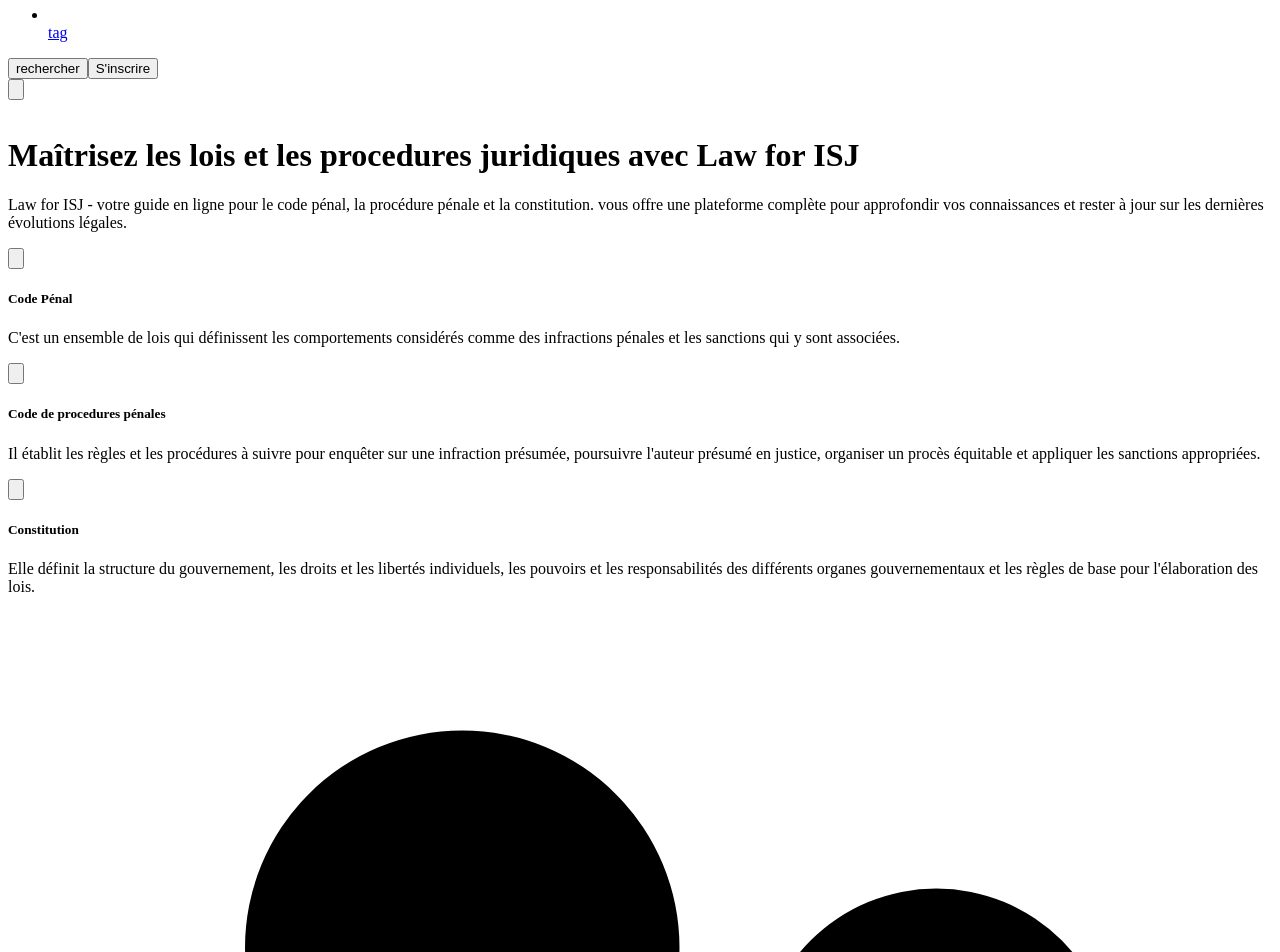
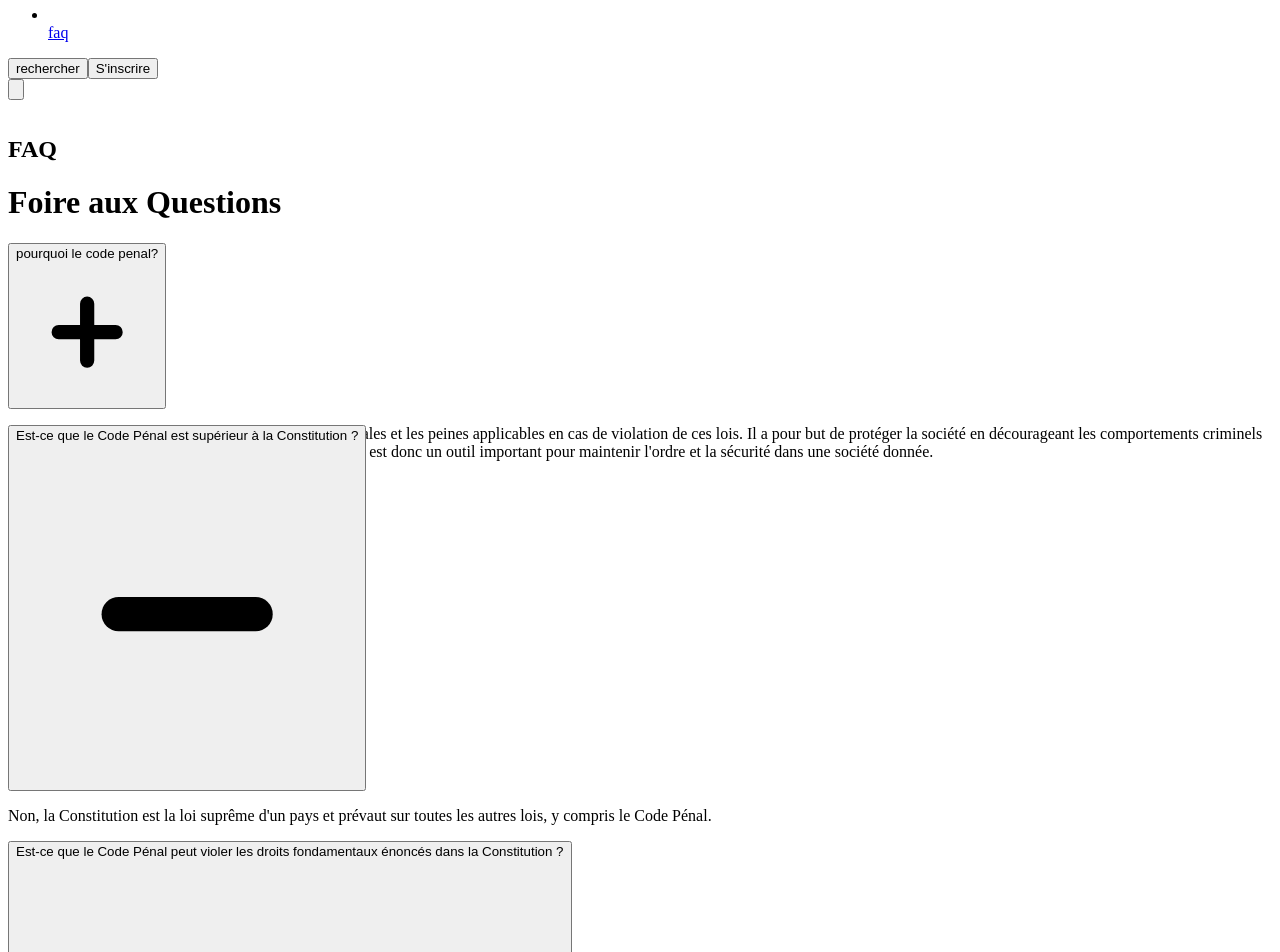
Before and after one commit to JamesAlaric/lawisj, a React (Vite) app in the folder react-front/: page /faq in a window 1280 px wide. Before the commit this address led to /home. Shown: the part 2500-3452 px from the top of the page. Built offline with nearby package versions, Linux system fonts and the light colour scheme; the HTML template or start-up script is replaced by a standard one.

Commit message:
#2 update faq

```diff
--- a/react-front/package.json
+++ b/react-front/package.json
@@ -9,8 +9,11 @@
     "preview": "vite preview"
   },
   "dependencies": {
+    "@emotion/react": "^11.10.6",
+    "@emotion/styled": "^11.10.6",
     "@heroicons/react": "^2.0.12",
     "@material-tailwind/react": "^1.2.4",
+    "@mui/material": "^5.12.1",
     "prop-types": "^15.8.1",
     "react": "^18.2.0",
     "react-dom": "^18.2.0",
--- /dev/null
+++ b/react-front/src/pages/faq.jsx
@@ -0,0 +1,92 @@
+import { Fragment, useState } from "react";
+import {
+  Accordion,Input,Typography,
+  AccordionHeader,
+  AccordionBody } from '@material-tailwind/react';
+import { Footer } from "@/widgets/layout";
+
+const questions = [
+  {
+    question: 'pourquoi le code penal?',
+    answer:
+      'Le Code Pénal est une loi qui établit les infractions pénales et les peines applicables en cas de violation de ces lois. Il a pour but de protéger la société en décourageant les comportements criminels et en punissant ceux qui les commettent. Le Code Pénal est donc un outil important pour maintenir l\'ordre et la sécurité dans une société donnée.'
+  },
+  {
+    question: 'Est-ce que le Code Pénal est supérieur à la Constitution ?',
+    answer:
+      'Non, la Constitution est la loi suprême d\'un pays et prévaut sur toutes les autres lois, y compris le Code Pénal.'
+  },
+  {
+    question: 'Est-ce que le Code Pénal peut violer les droits fondamentaux énoncés dans la Constitution ?',
+    answer:
+      'Non, le Code Pénal ne peut pas violer les droits fondamentaux énoncés dans la Constitution, car ces droits ont une valeur supérieure à toutes les autres lois.'
+  },
+  {
+    question: 'Est-ce que la Constitution peut affecter le contenu du Code Pénal ?',
+    answer:
+      'Oui, la Constitution peut affecter le contenu du Code Pénal en établissant des principes généraux qui doivent être respectés dans l\'élaboration des lois pénales.      '
+  },
+  {
+    question: 'Est-ce que le Code Pénal peut être modifié par une simple majorité au Parlement ?',
+    answer:
+      'Non, le Code Pénal est généralement considéré comme une loi fondamentale et son adoption et sa modification nécessitent souvent une majorité qualifiée ou une procédure spéciale'
+  }
+];
+
+const FAQ = () => {
+
+  const [open, setOpen] = useState(1);
+
+  const handleOpen = (value) => {
+    setOpen(open === value ? 0 : value);
+  };
+
+  return (
+    <>
+    <section className="relative block h-[50vh]">
+        <div className="bg-profile-background absolute top-0 h-full w-full bg-[url('/img/background-1.jpg')] bg-cover bg-center" />
+        <div className="absolute top-0 h-full w-full bg-black/75 bg-cover bg-center" />
+        <div className="max-w-8xl container relative mx-auto">
+          <div className="flex items-center justify-center">
+            <div className="ml-auto mr-auto w-full px-4 text-center lg:w-8/12">
+              <Typography
+                variant="h1"
+                color="white"
+                className="mb-6 font-black"
+              >
+                FAQ
+              </Typography>
+
+            </div>
+          </div>
+        </div>
+      </section>
+
+    <div className="bg-gray-100 min-h-screen py-10">
+      <div className="max-w-3xl mx-auto px-4">
+        <h1 className="text-3xl font-bold mb-8">Foire aux Questions</h1>
+          {questions.map((q, index) => (
+        <Accordion open={open === index}>
+            <AccordionHeader onClick={() => handleOpen(index)}>
+              <span>{q.question}</span>
+            </AccordionHeader>
+              <AccordionBody >
+                <p>{q.answer}</p>
+              </AccordionBody>
+        </Accordion>
+          ))}
+      {/* <section>
+       <div className="w-72">
+        <Input label="question" />
+      </div>
+      </section> */}
+      </div>
+    </div>
+    <div className="bg-blue-gray-50/50">
+        <Footer />
+      </div>
+    </>
+  );
+};
+
+export default FAQ;
--- a/react-front/src/pages/home.jsx
+++ b/react-front/src/pages/home.jsx
@@ -38,7 +38,7 @@ export function Home() {
           </div>
         </div>
       </div>
-      <section className="-mt-32 bg-gray-50 px-4 pb-20 pt-4">
+      {/* <section className="-mt-32 bg-gray-50 px-4 pb-20 pt-4">
         <div className="container mx-auto">
           <div className="grid grid-cols-1 gap-6 md:grid-cols-2 lg:grid-cols-3">
             {featuresData.map(({ color, title, icon, description }) => (
@@ -176,7 +176,7 @@ export function Home() {
             </Button>
           </form>
         </div>
-      </section>
+      </section> */}
       <div className="bg-blue-gray-50/50">
         <Footer />
       </div>
--- a/react-front/src/routes.jsx
+++ b/react-front/src/routes.jsx
@@ -6,6 +6,7 @@ import {
   UserPlusIcon,
   DocumentTextIcon,
 } from "@heroicons/react/24/solid";
+import FAQ from "./pages/faq";
 
 export const routes = [
   {
@@ -16,9 +17,9 @@ export const routes = [
   },
   {
     icon: UserCircleIcon,
-    name: "tag",
-    path: "/profile",
-    element: <Profile />,
+    name: "faq",
+    path: "/faq",
+    element: <FAQ />,
   },
   // {
   //   icon: ArrowRightOnRectangleIcon,
```
